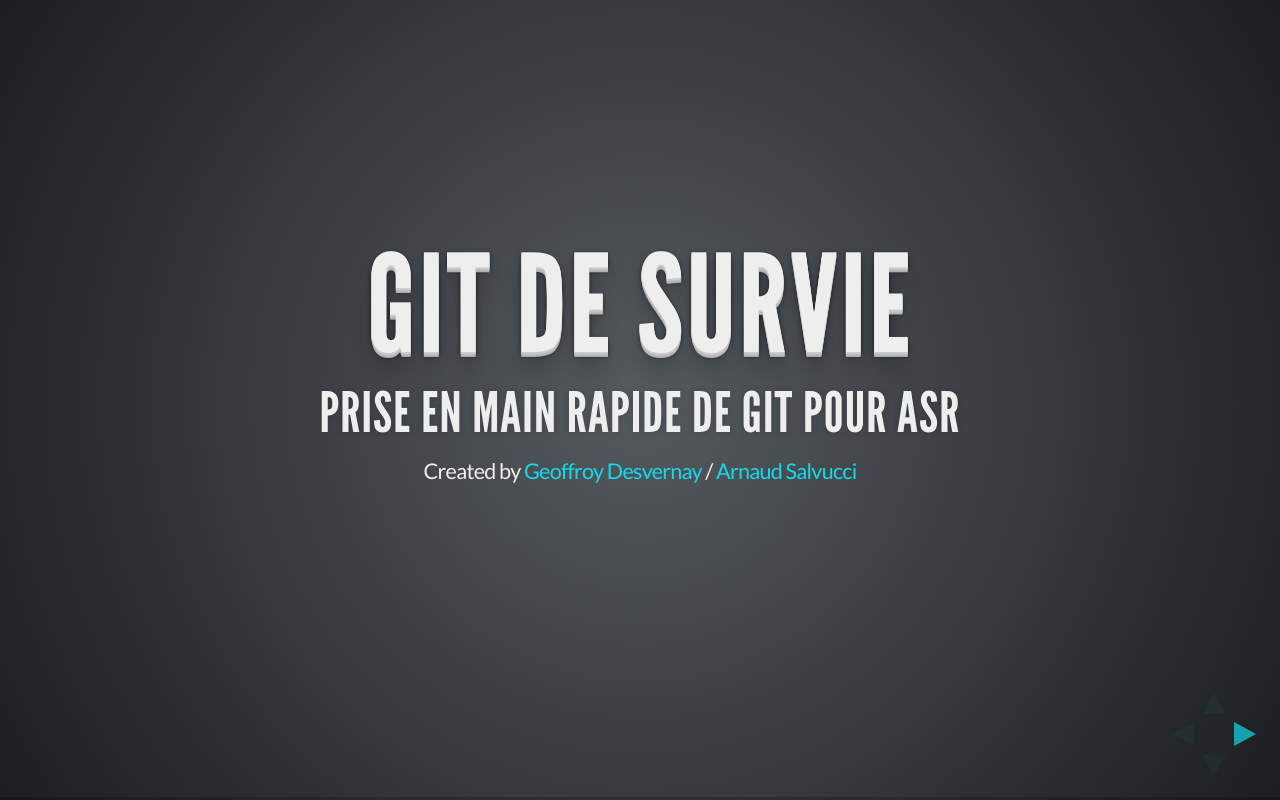
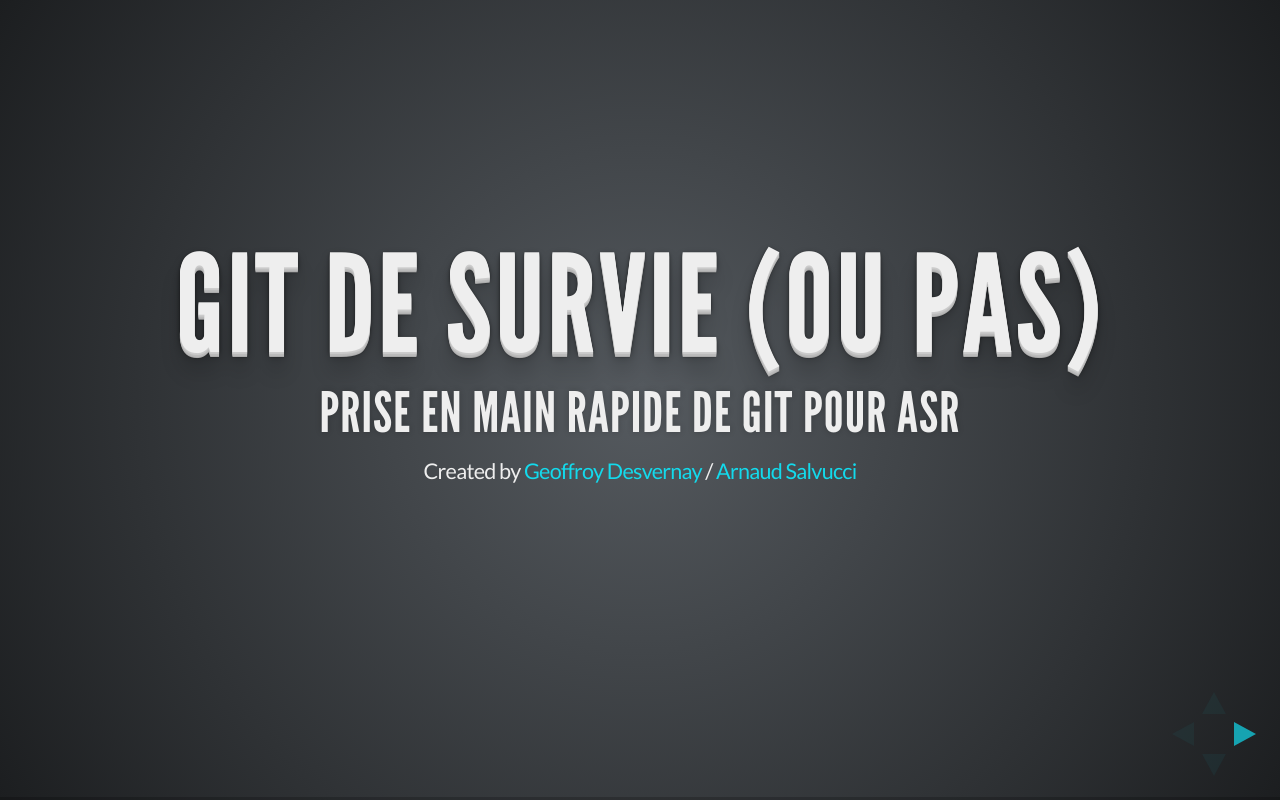
Before and after one commit to arnucci/git-vvt2014, a website: page index.html in a window 1280 px wide. Drawn offline with Linux system fonts and the light colour scheme.

Commit message:
modification du titre

```diff
--- a/index.html
+++ b/index.html
@@ -41,7 +41,7 @@
 			<!-- Any section element inside of this container is displayed as a slide -->
 			<div class="slides">
 				<section>
-					<h1>Git de survie</h1>
+					<h1>Git de survie (ou pas)</h1>
 					<h3>Prise en main rapide de git pour ASR</h3>
 					<p>
 						<small>Created by <a href="http://hakim.se">Geoffroy Desvernay</a> / <a href="http://twitter.com/hakimel">Arnaud Salvucci</a></small>
```
